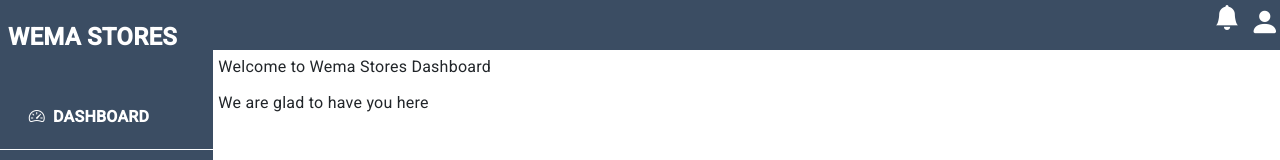
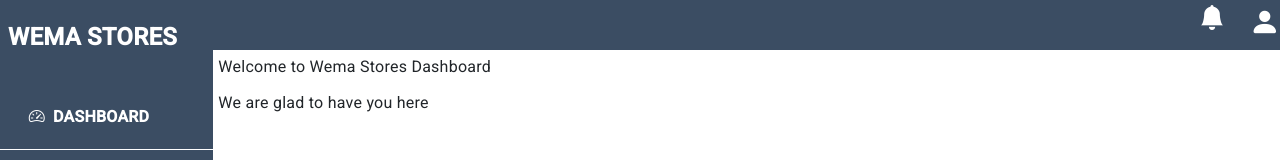
Before and after one commit to Carol254/AngularDashboard, an Angular app: page /dashboard in a window 1280 px wide. Shown: the top 160 px of the page. Built offline with nearby package versions, Linux system fonts and the light colour scheme.

Commit message:
few changes made

```diff
--- a/src/app/main/content-nav/content-nav.component.html
+++ b/src/app/main/content-nav/content-nav.component.html
@@ -4,7 +4,7 @@
 
         <div class="dropstart d-flex ">
 
-            <div> <i class="bi bi-bell-fill" style="font-size: 25px; margin-right: 10px;margin-left: 10px;"></i></div>
+            <div> <i class="bi bi-bell-fill" style="font-size: 25px; margin-right: 25px;"></i></div>
 
             <div>
                 <i class=" bi bi-person-fill " style="font-size: 30px;" data-bs-toggle="dropdown" aria-expanded="false"></i>
```
